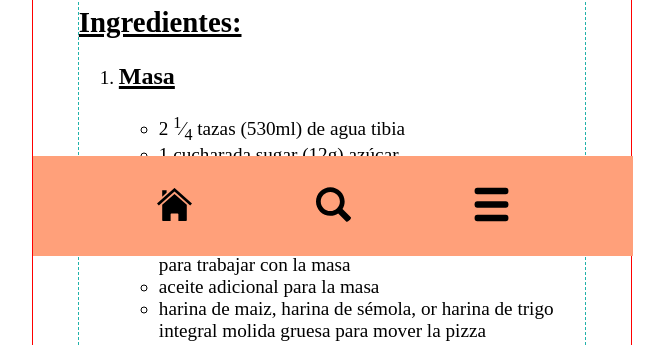
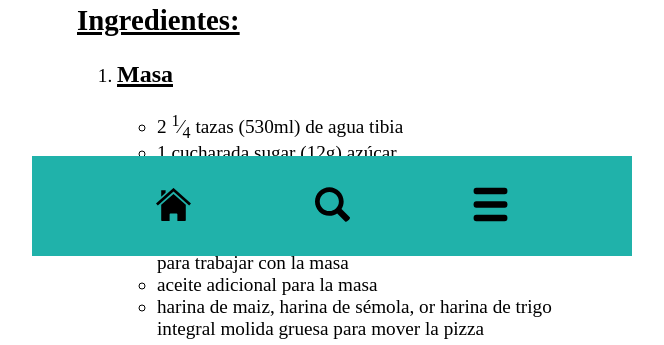
Before and after one commit to santiav4/recetas, a plain HTML site: page index.html in a window 1280 px wide. Shown: the part 544-889 px from the top of the page, without its empty margins (308-972 px from the left). Drawn offline with Linux system fonts and the light colour scheme; a web font is replaced by a local one.

Commit message:
nav color to green

```diff
--- a/styles.css
+++ b/styles.css
@@ -30,7 +30,6 @@ li {
 }
 
 .main-container {
-    border: 1px solid red;
     height: 100%;
     width: 600px;
     margin: 0 auto;
@@ -54,7 +53,6 @@ li {
 }
 
 .post {
-    border: 1px dashed lightseagreen;
     height: 100%;
     width: 85%;
     margin: 0 auto;
@@ -100,7 +98,7 @@ nav {
     position: fixed;
     position: -webkit-sticky;
     width: 600px;
-    background-color: lightsalmon;
+    background-color: lightseagreen;
     height: 100px;
     bottom: 0;
 }
```
